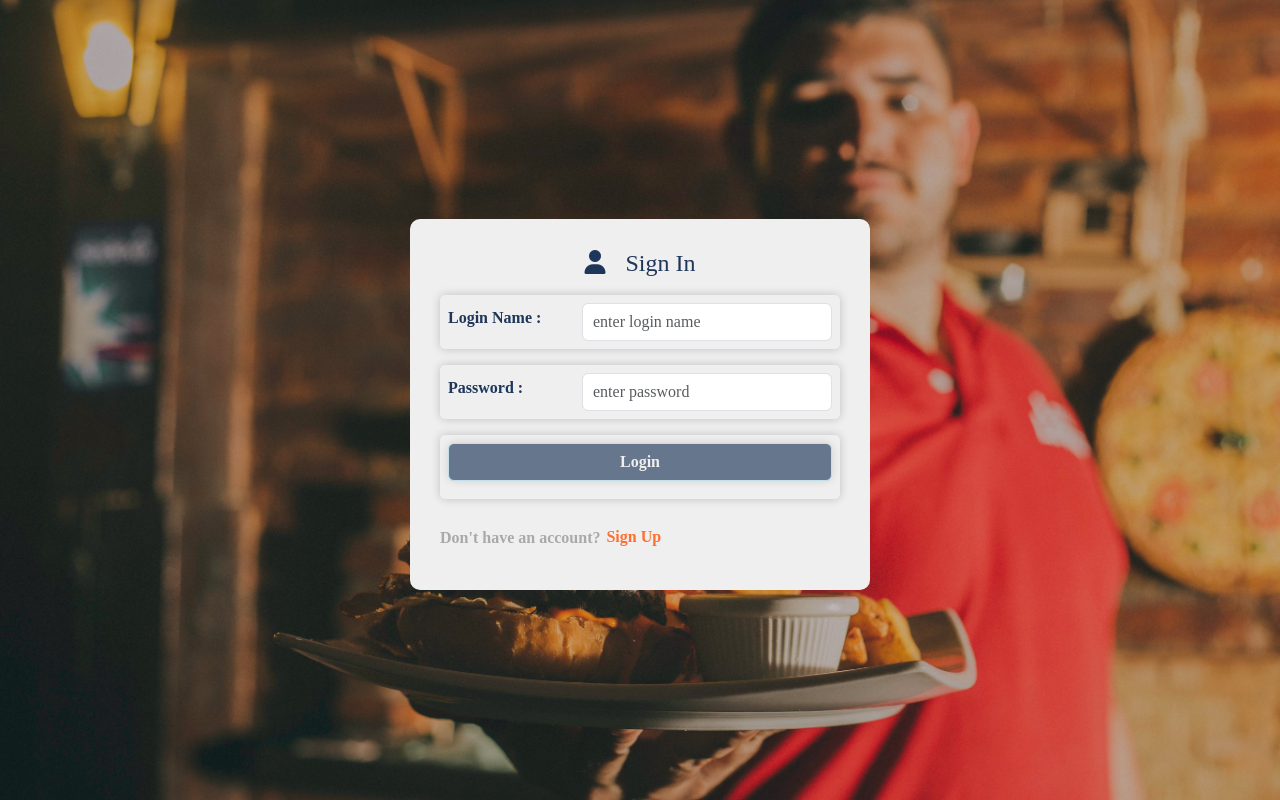
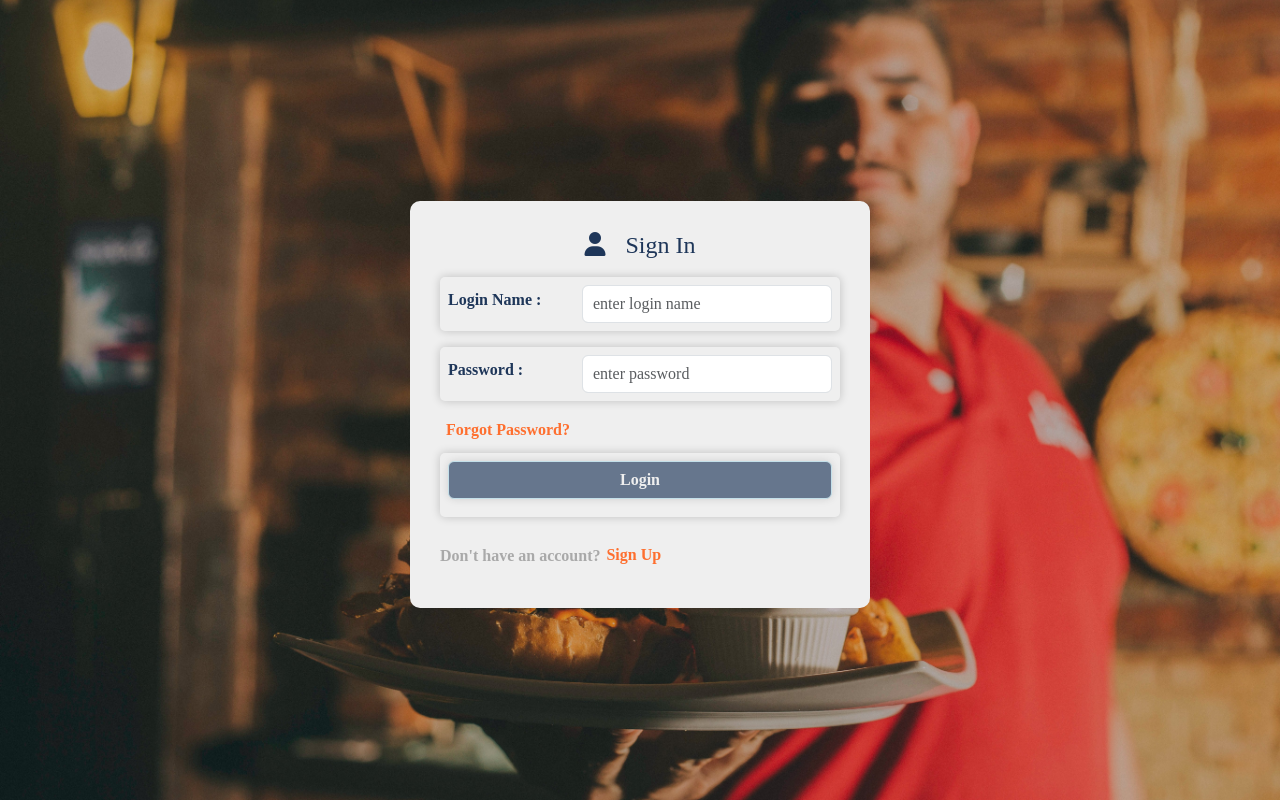
Before and after one commit to NaniBabuPallapu/fullstack_yummy_tummy_app, an Angular app in the folder angular-yummy-tummy/: page /login in a window 1280 px wide. Built offline with nearby package versions, Linux system fonts and the light colour scheme.

Commit message:
adding file

```diff
--- a/angular-yummy-tummy/src/app/components/login/login.component.html
+++ b/angular-yummy-tummy/src/app/components/login/login.component.html
@@ -30,6 +30,7 @@
 
         <div class="forgot-checkout">
             <!-- <button class="forgot-password" routerLink="/forgot-password">Forgot Password?</button> -->
+            <button class="forgot-password">Forgot Password?</button>
         </div>
         <div class="form-group">
             <button type="submit" class="btn btn-primary" [disabled]="!logInForm.valid">Login</button>
```
